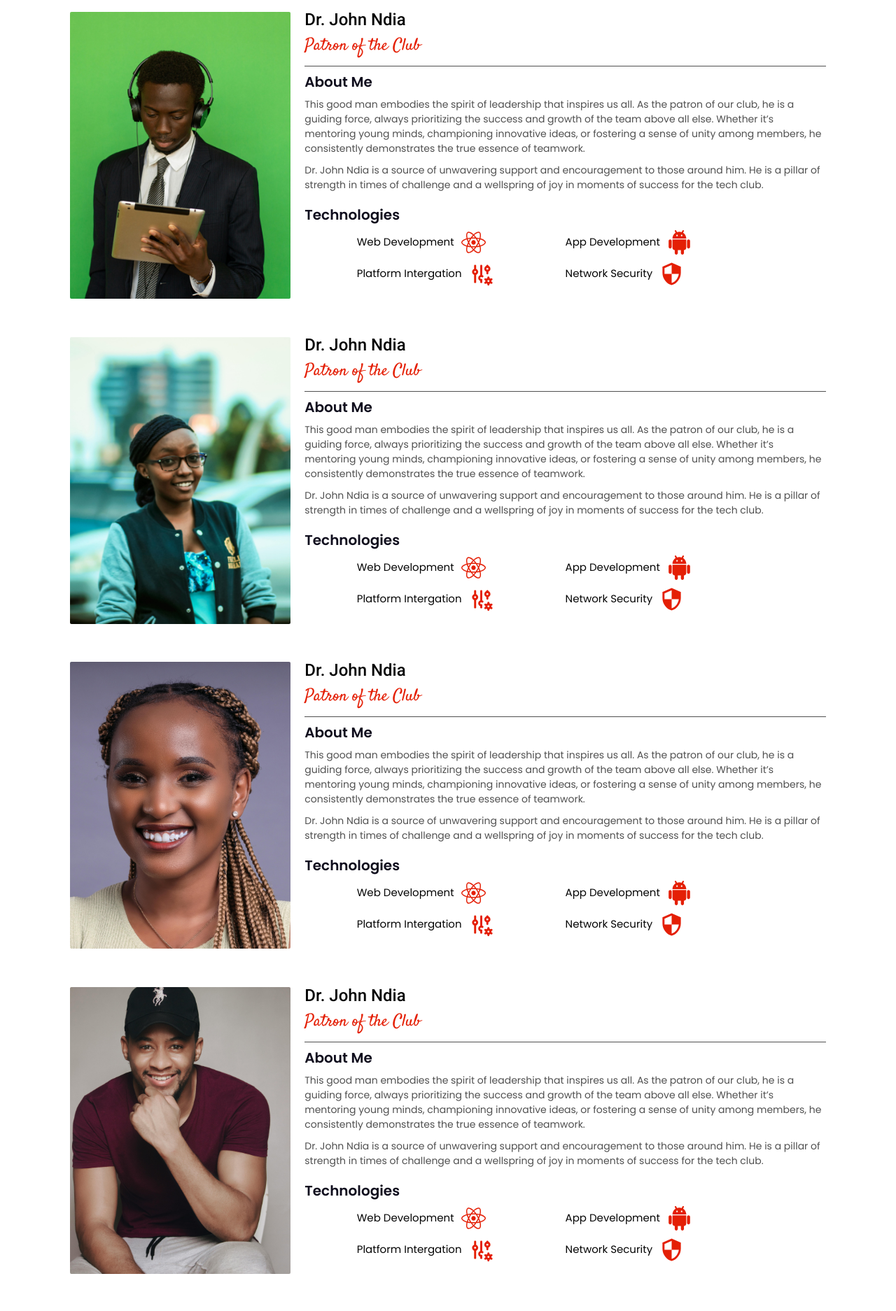
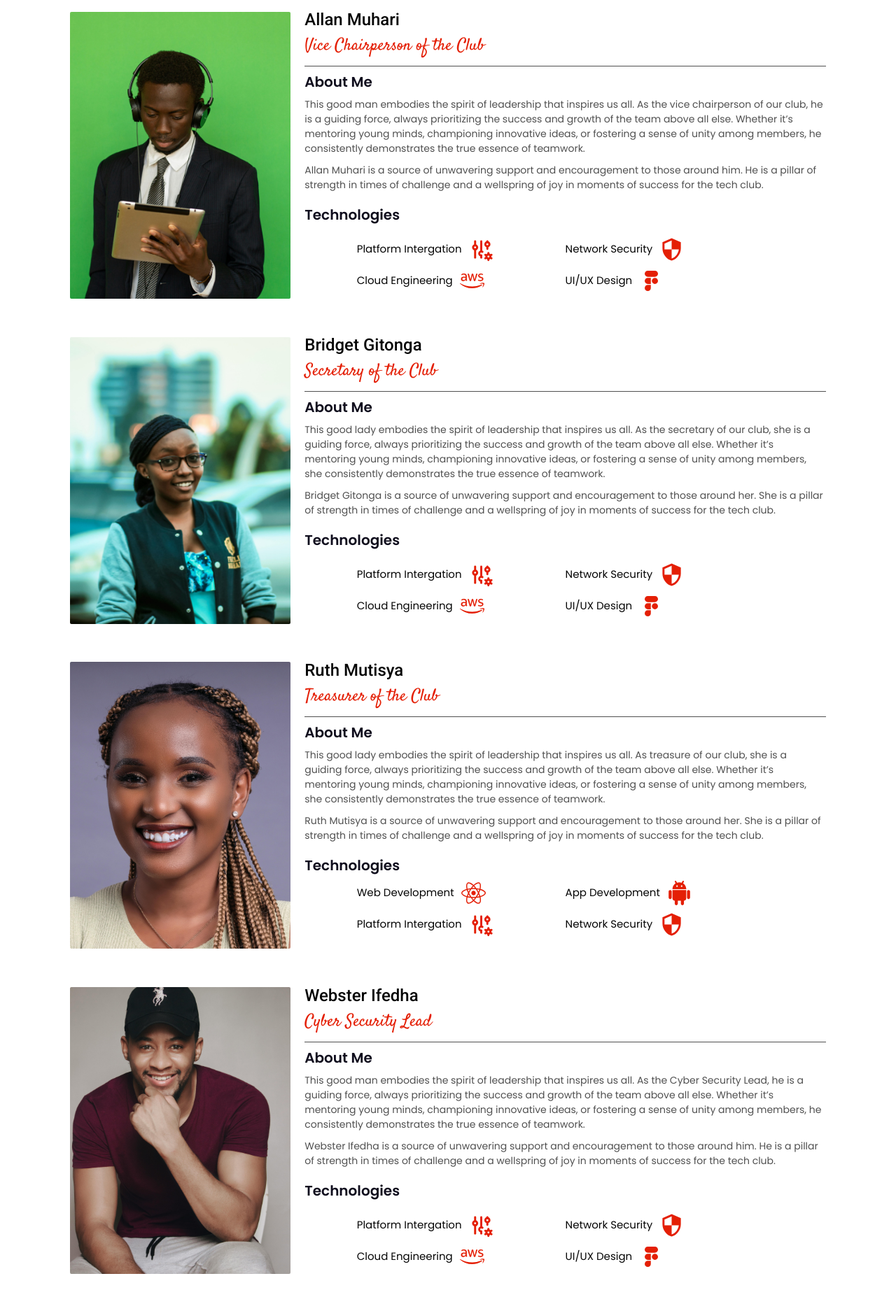
Before and after one commit to Pascal-Juma/MUT-TECH-CLUB, a React (Vite) app: page /team in a window 1280 px wide. Shown: the part 1740-3614 px from the top of the page at 70% size. Built offline with nearby package versions, Linux system fonts and the light colour scheme.

Commit message:
Build the Team Page

```diff
--- a/src/assets/components/Footer/Footer.css
+++ b/src/assets/components/Footer/Footer.css
@@ -74,6 +74,7 @@
 .rights-owner{
     color: var(--color-red);
     font-weight: 600;
+    /* font-family: var(--prime-font); */
 }
 .footer-in-touch{
     width: 29rem;
--- a/src/assets/components/Footer/Footer.tsx
+++ b/src/assets/components/Footer/Footer.tsx
@@ -55,7 +55,7 @@ function Footer() {
         </div>
         <div className="footer-bottom">
             <p className="footer-rights">
-                CopyRight &copy; 2025 <span className="rights-owner">Pascal</span> Meta Labs. All Rights Reserved.
+                CopyRight &copy; 2025 <span className="rights-owner">Pascal Meta Labs.</span> All Rights Reserved.
             </p>
         </div>
       </footer>
--- a/src/assets/pages/Team/Lead/Lead.tsx
+++ b/src/assets/pages/Team/Lead/Lead.tsx
@@ -24,24 +24,25 @@ function Lead() {
     <>
       <Card profile={ndia} socialsf={<FaFacebookF />} socialsx={<FaXTwitter />} socialsl={<FaLinkedinIn  />} lead="Dr. John Ndia" specialty="Patron of the Club" biography="This good man embodies the spirit of leadership that inspires us all. As the patron of our club, he is a guiding force, always prioritizing the success and growth of the team above all else. Whether it’s mentoring young minds, championing innovative ideas, or fostering a sense of unity among members, he consistently demonstrates the true essence of teamwork. " responsibilities="Dr. John Ndia is a source of unwavering support and encouragement to those around him. He is a pillar of strength in times of challenge and a wellspring of joy in moments of success for the tech club." web="Web Development" tool={<FaReact />} app="App Development" android={<ImAndroid />} platform="Platform Intergation" cross={<TbAdjustmentsCog />} security="Network Security" padlock={<MdOutlineSecurity />}/>
 
-      <Card profile={njeri} socialsf={<FaFacebookF />} socialsx={<FaXTwitter />} socialsl={<FaLinkedinIn  />} lead="Victory Njeri" specialty="Chairperson of the Club" biography="This good lady embodies the spirit of leadership that inspires us all. As the patron of our club, she is a guiding force, always prioritizing the success and growth of the team above all else. Whether it’s mentoring young minds, championing innovative ideas, or fostering a sense of unity among members, he consistently demonstrates the true essence of teamwork. " responsibilities="Dr. John Ndia is a source of unwavering support and encouragement to those around him. He is a pillar of strength in times of challenge and a wellspring of joy in moments of success for the tech club." web="Web Development" tool={<FaReact />} app="App Development" android={<ImAndroid />} platform="Platform Intergation" cross={<TbAdjustmentsCog />} security="Network Security" padlock={<MdOutlineSecurity />}/>
+      <Card profile={njeri} socialsf={<FaFacebookF />} socialsx={<FaXTwitter />} socialsl={<FaLinkedinIn  />} lead="Victory Njeri" specialty="Chairperson of the Club" biography="This good lady embodies the spirit of leadership that inspires us all. As the Chairperson of our club, she is a guiding force, always prioritizing the success and growth of the team above all else. Whether it’s mentoring young minds, championing innovative ideas, or fostering a sense of unity among members, she consistently demonstrates the true essence of teamwork. " responsibilities="Victory Njeri is a source of unwavering support and encouragement to those around heer. She is a pillar of strength in times of challenge and a wellspring of joy in moments of success for the tech club." web="Web Development" tool={<FaReact />} ui="UI/UX Design" ux={<CgFigma />}app="App Development" android={<ImAndroid />} cloud="Cloud Engineering" storage={<FaAws />}/>
 
-      <Card profile={allan} socialsf={<FaFacebookF />} socialsx={<FaXTwitter />} socialsl={<FaLinkedinIn  />} lead="Dr. John Ndia" specialty="Patron of the Club" biography="This good man embodies the spirit of leadership that inspires us all. As the patron of our club, he is a guiding force, always prioritizing the success and growth of the team above all else. Whether it’s mentoring young minds, championing innovative ideas, or fostering a sense of unity among members, he consistently demonstrates the true essence of teamwork. " responsibilities="Dr. John Ndia is a source of unwavering support and encouragement to those around him. He is a pillar of strength in times of challenge and a wellspring of joy in moments of success for the tech club." web="Web Development" tool={<FaReact />} app="App Development" android={<ImAndroid />} platform="Platform Intergation" cross={<TbAdjustmentsCog />} security="Network Security" padlock={<MdOutlineSecurity />}/>
+      <Card profile={allan} socialsf={<FaFacebookF />} socialsx={<FaXTwitter />} socialsl={<FaLinkedinIn  />} lead="Allan Muhari" specialty="Vice Chairperson of the Club" biography="This good man embodies the spirit of leadership that inspires us all. As the vice chairperson of our club, he is a guiding force, always prioritizing the success and growth of the team above all else. Whether it’s mentoring young minds, championing innovative ideas, or fostering a sense of unity among members, he consistently demonstrates the true essence of teamwork. " responsibilities="Allan Muhari is a source of unwavering support and encouragement to those around him. He is a pillar of strength in times of challenge and a wellspring of joy in moments of success for the tech club." cloud="Cloud Engineering" storage={<FaAws />} ui="UI/UX Design" ux={<CgFigma />} platform="Platform Intergation" cross={<TbAdjustmentsCog />} security="Network Security" padlock={<MdOutlineSecurity />}/>
 
-      <Card profile={bridget} socialsf={<FaFacebookF />} socialsx={<FaXTwitter />} socialsl={<FaLinkedinIn  />} lead="Dr. John Ndia" specialty="Patron of the Club" biography="This good man embodies the spirit of leadership that inspires us all. As the patron of our club, he is a guiding force, always prioritizing the success and growth of the team above all else. Whether it’s mentoring young minds, championing innovative ideas, or fostering a sense of unity among members, he consistently demonstrates the true essence of teamwork. " responsibilities="Dr. John Ndia is a source of unwavering support and encouragement to those around him. He is a pillar of strength in times of challenge and a wellspring of joy in moments of success for the tech club." web="Web Development" tool={<FaReact />} app="App Development" android={<ImAndroid />} platform="Platform Intergation" cross={<TbAdjustmentsCog />} security="Network Security" padlock={<MdOutlineSecurity />}/>
+      <Card profile={bridget} socialsf={<FaFacebookF />} socialsx={<FaXTwitter />} socialsl={<FaLinkedinIn  />} lead="Bridget Gitonga" specialty="Secretary of the Club" biography="This good lady embodies the spirit of leadership that inspires us all. As the secretary of our club, she is a guiding force, always prioritizing the success and growth of the team above all else. Whether it’s mentoring young minds, championing innovative ideas, or fostering a sense of unity among members, she consistently demonstrates the true essence of teamwork. " responsibilities="Bridget Gitonga is a source of unwavering support and encouragement to those around her. She is a pillar of strength in times of challenge and a wellspring of joy in moments of success for the tech club." security="Network Security" padlock={<MdOutlineSecurity />} platform="Platform Intergation" cross={<TbAdjustmentsCog />} cloud="Cloud Engineering" storage={<FaAws />} ui="UI/UX Design" ux={<CgFigma />}/>
 
-      <Card profile={ruth} socialsf={<FaFacebookF />} socialsx={<FaXTwitter />} socialsl={<FaLinkedinIn  />} lead="Dr. John Ndia" specialty="Patron of the Club" biography="This good man embodies the spirit of leadership that inspires us all. As the patron of our club, he is a guiding force, always prioritizing the success and growth of the team above all else. Whether it’s mentoring young minds, championing innovative ideas, or fostering a sense of unity among members, he consistently demonstrates the true essence of teamwork. " responsibilities="Dr. John Ndia is a source of unwavering support and encouragement to those around him. He is a pillar of strength in times of challenge and a wellspring of joy in moments of success for the tech club." web="Web Development" tool={<FaReact />} app="App Development" android={<ImAndroid />} platform="Platform Intergation" cross={<TbAdjustmentsCog />} security="Network Security" padlock={<MdOutlineSecurity />}/>
+      <Card profile={ruth} socialsf={<FaFacebookF />} socialsx={<FaXTwitter />} socialsl={<FaLinkedinIn  />} lead="Ruth Mutisya" specialty="Treasurer of the Club" biography="This good lady embodies the spirit of leadership that inspires us all. As treasure of our club, she is a guiding force, always prioritizing the success and growth of the team above all else. Whether it’s mentoring young minds, championing innovative ideas, or fostering a sense of unity among members, she consistently demonstrates the true essence of teamwork. " responsibilities="Ruth Mutisya is a source of unwavering support and encouragement to those around her. She is a pillar of strength in times of challenge and a wellspring of joy in moments of success for the tech club." web="Web Development" tool={<FaReact />} app="App Development" android={<ImAndroid />} platform="Platform Intergation" cross={<TbAdjustmentsCog />} security="Network Security" padlock={<MdOutlineSecurity />}/>
 
-      <Card profile={webster} socialsf={<FaFacebookF />} socialsx={<FaXTwitter />} socialsl={<FaLinkedinIn  />} lead="Dr. John Ndia" specialty="Patron of the Club" biography="This good man embodies the spirit of leadership that inspires us all. As the patron of our club, he is a guiding force, always prioritizing the success and growth of the team above all else. Whether it’s mentoring young minds, championing innovative ideas, or fostering a sense of unity among members, he consistently demonstrates the true essence of teamwork. " responsibilities="Dr. John Ndia is a source of unwavering support and encouragement to those around him. He is a pillar of strength in times of challenge and a wellspring of joy in moments of success for the tech club." web="Web Development" tool={<FaReact />} app="App Development" android={<ImAndroid />} platform="Platform Intergation" cross={<TbAdjustmentsCog />} security="Network Security" padlock={<MdOutlineSecurity />}/>
+      <Card profile={webster} socialsf={<FaFacebookF />} socialsx={<FaXTwitter />} socialsl={<FaLinkedinIn  />} lead="Webster Ifedha" specialty="Cyber Security Lead" biography="This good man embodies the spirit of leadership that inspires us all. As the Cyber Security Lead, he is a guiding force, always prioritizing the success and growth of the team above all else. Whether it’s mentoring young minds, championing innovative ideas, or fostering a sense of unity among members, he consistently demonstrates the true essence of teamwork. " responsibilities="Webster Ifedha is a source of unwavering support and encouragement to those around him. He is a pillar of strength in times of challenge and a wellspring of joy in moments of success for the tech club." cloud="Cloud Engineering" storage={<FaAws />} ui="UI/UX Design" ux={<CgFigma />}platform="Platform Intergation" cross={<TbAdjustmentsCog />} security="Network Security" padlock={<MdOutlineSecurity />}/>
 
-      <Card profile={manase} socialsf={<FaFacebookF />} socialsx={<FaXTwitter />} socialsl={<FaLinkedinIn  />} lead="Dr. John Ndia" specialty="Patron of the Club" biography="This good man embodies the spirit of leadership that inspires us all. As the patron of our club, he is a guiding force, always prioritizing the success and growth of the team above all else. Whether it’s mentoring young minds, championing innovative ideas, or fostering a sense of unity among members, he consistently demonstrates the true essence of teamwork. " responsibilities="Dr. John Ndia is a source of unwavering support and encouragement to those around him. He is a pillar of strength in times of challenge and a wellspring of joy in moments of success for the tech club." web="Web Development" tool={<FaReact />} app="App Development" android={<ImAndroid />} platform="Platform Intergation" cross={<TbAdjustmentsCog />} security="Network Security" padlock={<MdOutlineSecurity />}/>
+      <Card profile={manase} socialsf={<FaFacebookF />} socialsx={<FaXTwitter />} socialsl={<FaLinkedinIn  />} lead="Manase Gunga" specialty="UI/UX Design Lead" biography="This good man embodies the spirit of leadership that inspires us all. As the UI/UXdesign lead, he is a guiding force, always prioritizing the success and growth of the team above all else. Whether it’s mentoring young minds, championing innovative ideas, or fostering a sense of unity among members, he consistently demonstrates the true essence of teamwork. " responsibilities="Manase Gunga is a source of unwavering support and encouragement to those around him. He is a pillar of strength in times of challenge and a wellspring of joy in moments of success for the tech club." web="Web Development" tool={<FaReact />} app="App Development" android={<ImAndroid />} cloud="Cloud Engineering" storage={<FaAws />} ui="UI/UX Design" ux={<CgFigma />}/>
 
-      <Card profile={carolyne} socialsf={<FaFacebookF />} socialsx={<FaXTwitter />} socialsl={<FaLinkedinIn  />} lead="Dr. John Ndia" specialty="Patron of the Club" biography="This good man embodies the spirit of leadership that inspires us all. As the patron of our club, he is a guiding force, always prioritizing the success and growth of the team above all else. Whether it’s mentoring young minds, championing innovative ideas, or fostering a sense of unity among members, he consistently demonstrates the true essence of teamwork. " responsibilities="Dr. John Ndia is a source of unwavering support and encouragement to those around him. He is a pillar of strength in times of challenge and a wellspring of joy in moments of success for the tech club." web="Web Development" tool={<FaReact />} app="App Development" android={<ImAndroid />} platform="Platform Intergation" cross={<TbAdjustmentsCog />} security="Network Security" padlock={<MdOutlineSecurity />}/>
+      <Card profile={carolyne} socialsf={<FaFacebookF />} socialsx={<FaXTwitter />} socialsl={<FaLinkedinIn  />} lead="Carolyne Githenduka" specialty="Web Development Lead" biography="This good lady embodies the spirit of leadership that inspires us all. As the web development lead, she is a guiding force, always prioritizing the success and growth of the team above all else. Whether it’s mentoring young minds, championing innovative ideas, or fostering a sense of unity among members, she consistently demonstrates the true essence of teamwork. " responsibilities="Carolyne Githenduka is a source of unwavering support and encouragement to those around her. She is a pillar of strength in times of challenge and a wellspring of joy in moments of success for the tech club." web="Web Development" tool={<FaReact />} app="App Development" android={<ImAndroid />} cloud="Cloud Engineering" storage={<FaAws />} ui="UI/UX Design" ux={<CgFigma />}/>
 
-      <Card profile={stanely} socialsf={<FaFacebookF />} socialsx={<FaXTwitter />} socialsl={<FaLinkedinIn  />} lead="Dr. John Ndia" specialty="Patron of the Club" biography="This good man embodies the spirit of leadership that inspires us all. As the patron of our club, he is a guiding force, always prioritizing the success and growth of the team above all else. Whether it’s mentoring young minds, championing innovative ideas, or fostering a sense of unity among members, he consistently demonstrates the true essence of teamwork. " responsibilities="Dr. John Ndia is a source of unwavering support and encouragement to those around him. He is a pillar of strength in times of challenge and a wellspring of joy in moments of success for the tech club." web="Web Development" tool={<FaReact />} app="App Development" android={<ImAndroid />} platform="Platform Intergation" cross={<TbAdjustmentsCog />} security="Network Security" padlock={<MdOutlineSecurity />}/>
+      <Card profile={stanely} socialsf={<FaFacebookF />} socialsx={<FaXTwitter />} socialsl={<FaLinkedinIn  />} lead="Stanely Amunze" specialty="Mobile App Development Lead" biography="This good man embodies the spirit of leadership that inspires us all. As the mobile app development lead, he is a guiding force, always prioritizing the success and growth of the team above all else. Whether it’s mentoring young minds, championing innovative ideas, or fostering a sense of unity among members, he consistently demonstrates the true essence of teamwork. " responsibilities="Stanely Amunze is a source of unwavering support and encouragement to those around him. He is a pillar of strength in times of challenge and a wellspring of joy in moments of success for the tech club." web="Web Development" tool={<FaReact />} app="App Development" android={<ImAndroid />} platform="Platform Intergation" cross={<TbAdjustmentsCog />} security="Network Security" padlock={<MdOutlineSecurity />}/>
 
-      <Card profile={paul} socialsf={<FaFacebookF />} socialsx={<FaXTwitter />} socialsl={<FaLinkedinIn  />} lead="Dr. John Ndia" specialty="Patron of the Club" biography="This good man embodies the spirit of leadership that inspires us all. As the patron of our club, he is a guiding force, always prioritizing the success and growth of the team above all else. Whether it’s mentoring young minds, championing innovative ideas, or fostering a sense of unity among members, he consistently demonstrates the true essence of teamwork. " responsibilities="Dr. John Ndia is a source of unwavering support and encouragement to those around him. He is a pillar of strength in times of challenge and a wellspring of joy in moments of success for the tech club." web="Web Development" tool={<FaReact />} app="App Development" android={<ImAndroid />} platform="Platform Intergation" cross={<TbAdjustmentsCog />} security="Network Security" padlock={<MdOutlineSecurity />}/>
-      <Card profile={evyonne} socialsf={<FaFacebookF />} socialsx={<FaXTwitter />} socialsl={<FaLinkedinIn  />} lead="Dr. John Ndia" specialty="Patron of the Club" biography="This good man embodies the spirit of leadership that inspires us all. As the patron of our club, he is a guiding force, always prioritizing the success and growth of the team above all else. Whether it’s mentoring young minds, championing innovative ideas, or fostering a sense of unity among members, he consistently demonstrates the true essence of teamwork. " responsibilities="Dr. John Ndia is a source of unwavering support and encouragement to those around him. He is a pillar of strength in times of challenge and a wellspring of joy in moments of success for the tech club." web="Web Development" tool={<FaReact />} app="App Development" android={<ImAndroid />} platform="Platform Intergation" cross={<TbAdjustmentsCog />} security="Network Security" padlock={<MdOutlineSecurity />}/>
+      <Card profile={paul} socialsf={<FaFacebookF />} socialsx={<FaXTwitter />} socialsl={<FaLinkedinIn  />} lead="Paul Karanja" specialty="Cloud Engineering Lead" biography="This good man embodies the spirit of leadership that inspires us all. As the cloud engineering lead, he is a guiding force, always prioritizing the success and growth of the team above all else. Whether it’s mentoring young minds, championing innovative ideas, or fostering a sense of unity among members, he consistently demonstrates the true essence of teamwork. " responsibilities="Paul Karanja is a source of unwavering support and encouragement to those around him. He is a pillar of strength in times of challenge and a wellspring of joy in moments of success for the tech club." cloud="Cloud Engineering" storage={<FaAws />} ui="UI/UX Design" ux={<CgFigma />}platform="Platform Intergation" cross={<TbAdjustmentsCog />} security="Network Security" padlock={<MdOutlineSecurity />}/>
+
+      <Card profile={evyonne} socialsf={<FaFacebookF />} socialsx={<FaXTwitter />} socialsl={<FaLinkedinIn  />} lead="Eyvonne Mbithe" specialty="Power Platform Lead" biography="This good lady embodies the spirit of leadership that inspires us all. As the Power Platform Lead, she is a guiding force, always prioritizing the success and growth of the team above all else. Whether it’s mentoring young minds, championing innovative ideas, or fostering a sense of unity among members, she consistently demonstrates the true essence of teamwork. " responsibilities="Eyvonne Mbithe is a source of unwavering support and encouragement to those around her. She is a pillar of strength in times of challenge and a wellspring of joy in moments of success for the tech club." web="Web Development" tool={<FaReact />} app="App Development" android={<ImAndroid />} platform="Platform Intergation" cross={<TbAdjustmentsCog />} security="Network Security" padlock={<MdOutlineSecurity />}/>
     </>
   )
 }
--- a/src/assets/pages/Team/Team.css
+++ b/src/assets/pages/Team/Team.css
@@ -0,0 +1,3 @@
+.leaders-section{
+    margin-bottom: 5rem;
+}
--- a/src/assets/pages/Team/Team.tsx
+++ b/src/assets/pages/Team/Team.tsx
@@ -2,13 +2,17 @@ import Header from '../Home/Header/Header'
 import Banner from './Banner/Banner'
 import './Team.css'
 import Lead from './Lead/Lead'
+import Footer from '../../components/Footer/Footer'
 
 function Team() {
   return (
     <>
     <Header />
     <Banner />
+    <section className="leaders-section">
     <Lead />
+    </section>
+    <Footer />
     </>
   )
 }
```
